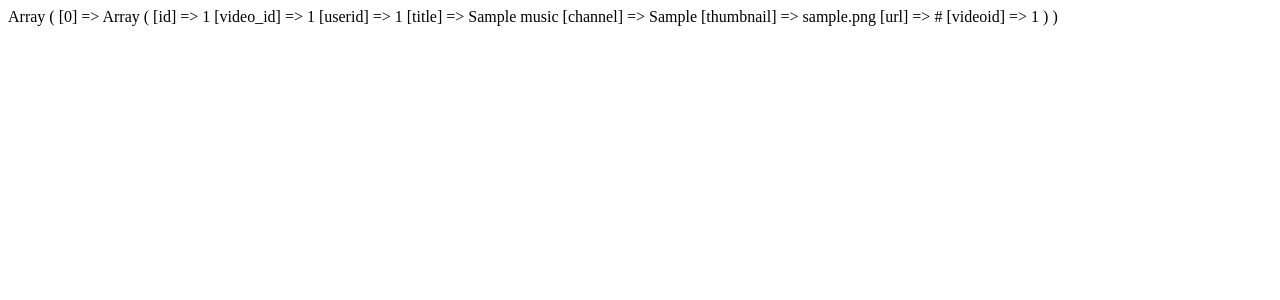
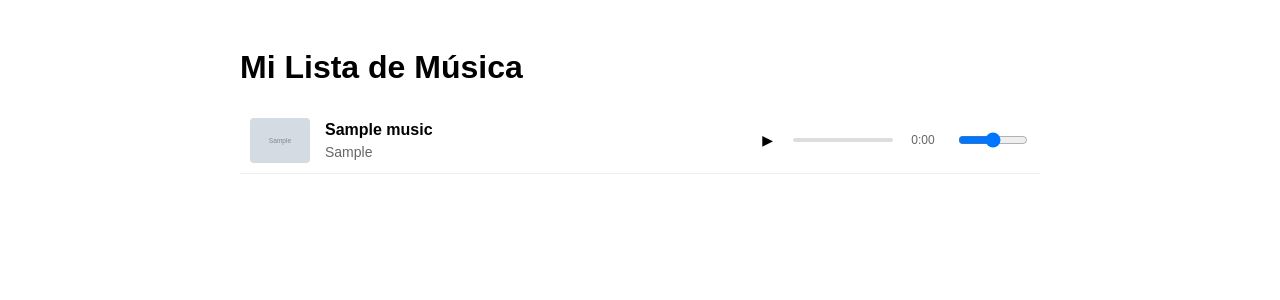
Before and after one commit to pablocisera25/PHP-music-web, a PHP site: page /views/playlist.php in a window 1280 px wide. Shown: the top 300 px of the page. Run offline with PHP 8.4, Linux system fonts and the light colour scheme; tables that the repository leaves empty or names only in its code hold one stand-in row (values such as "Sample post"); grey boxes marked "Sample" are stand-in pictures; data that the repository does not hold is empty.

Commit message:
playlist player and style modified

```diff
--- a/controllers/save_music.php
+++ b/controllers/save_music.php
@@ -44,7 +44,7 @@ try {
 
     echo json_encode([
         'success' => $success,
-        'message' => $success ? 'Guardado exitosamente' : 'No se pudo guardar'
+        'message' => $success ? `Lista de favoritos actualizada. Cancion:{$_POST['title']}` : 'No se pudo guardar'
     ]);
 } catch (Exception $e) {
     echo json_encode([
--- a/public/css/playlist.css
+++ b/public/css/playlist.css
@@ -1,151 +1,111 @@
-body {
+.playlist-container {
+    max-width: 800px;
+    margin: 0 auto;
+    padding: 20px;
     font-family: Arial, sans-serif;
-    background-color: #f9f9f9;
-    padding: 1rem;
+}
+
+.error-message {
+    color: #f44336;
+    padding: 10px;
+    margin-bottom: 20px;
+    background-color: #ffebee;
+    border-radius: 4px;
+}
+
+.music-list {
+    list-style: none;
+    padding: 0;
     margin: 0;
 }
 
-h2 {
-    text-align: center;
-    margin-bottom: 1rem;
+.music-item {
+    display: flex;
+    align-items: center;
+    padding: 10px;
+    border-bottom: 1px solid #eee;
+    transition: background-color 0.3s;
 }
 
-.playlist {
-    list-style: none;
-    padding: 0;
-    max-width: 800px;
-    margin: 0 auto;
-    display: flex;
-    flex-direction: column;
-    gap: 1rem;
+.music-item:hover {
+    background-color: #f5f5f5;
 }
 
-.playlist-item {
+.item-thumbnail {
+    margin-right: 15px;
+}
+
+.item-thumbnail img {
+    width: 60px;
+    height: 45px;
+    object-fit: cover;
+    border-radius: 4px;
+}
+
+.item-info {
+    flex: 1;
+    min-width: 0;
+}
+
+.item-info h3 {
+    margin: 0;
+    font-size: 16px;
+    white-space: nowrap;
+    overflow: hidden;
+    text-overflow: ellipsis;
+}
+
+.item-info p {
+    margin: 5px 0 0;
+    font-size: 14px;
+    color: #666;
+}
+
+.item-player {
     display: flex;
     align-items: center;
-    background-color: #fff;
-    border: 1px solid #ddd;
-    border-radius: 0.75rem;
-    padding: 0.75rem;
-    box-shadow: 0 2px 4px rgba(0,0,0,0.05);
-    transition: transform 0.2s ease;
+    margin-left: 15px;
 }
 
-.playlist-item:hover {
-    transform: scale(1.01);
+.mini-play-btn {
+    background: none;
+    border: none;
+    font-size: 14px;
+    cursor: pointer;
+    padding: 5px 10px;
+    margin-right: 10px;
 }
 
-.playlist-item img {
-    width: 80px;
-    height: 60px;
-    object-fit: cover;
-    border-radius: 0.5rem;
-    margin-right: 1rem;
-}
-
-.playlist-item .start-btn {
-    font-size: 1.2rem;
-    padding: 0.5rem 0.75rem;
-    margin-right: 1rem;
-    background-color: #4CAF50;
-    color: white;
-    border: none;
-    border-radius: 8px;
-    cursor: pointer;
-    transition: background-color 0.2s ease;
-}
-
-.playlist-item .start-btn:hover {
-    background-color: #45a049;
-}
-
-.playlist-item .info {
-    flex-grow: 1;
-}
-
-.playlist-item .info h3 {
-    margin: 0;
-    font-size: 1.1rem;
-    color: #333;
-}
-
-.playlist-item .info p {
-    margin: 0.25rem 0 0;
-    color: #777;
-    font-size: 0.9rem;
-}
-
-/* Contenedor del reproductor */
-#player-container {
-    max-width: 800px;
-    margin: 2rem auto 1rem;
-    background-color: #ffffff;
-    border: 1px solid #ddd;
-    border-radius: 0.75rem;
-    padding: 1rem;
-    box-shadow: 0 2px 6px rgba(0,0,0,0.1);
-}
-
-/* Controles del reproductor */
-.controls {
-    display: flex;
-    align-items: center;
-    gap: 1rem;
-    margin-top: 1rem;
-    justify-content: center;
-    flex-wrap: wrap;
-}
-
-.controls button {
-    background-color: #ffffff;
-    border: 1px solid #ccc;
-    border-radius: 8px;
-    padding: 0.5rem 0.75rem;
-    font-size: 1.2rem;
-    cursor: pointer;
-    transition: background 0.2s ease;
-}
-
-.controls button:hover {
-    background-color: #eee;
-}
-
-.controls button:disabled {
-    opacity: 0.5;
-    cursor: not-allowed;
-}
-
-.controls input[type="range"] {
-    height: 6px;
-    appearance: none;
-    width: 120px;
-    border-radius: 5px;
-    background: #ddd;
-    outline: none;
-}
-
-.controls input[type="range"]::-webkit-slider-thumb {
-    appearance: none;
-    width: 12px;
-    height: 12px;
-    border-radius: 50%;
-    background: #3498db;
+.mini-progress-container {
+    width: 100px;
+    height: 4px;
+    background-color: #ddd;
+    border-radius: 2px;
+    margin-right: 10px;
     cursor: pointer;
 }
 
-.controls input[type="range"]::-moz-range-thumb {
-    width: 12px;
-    height: 12px;
-    border-radius: 50%;
-    background: #3498db;
-    cursor: pointer;
+.mini-progress-bar {
+    height: 100%;
+    width: 0%;
+    background-color: #4285f4;
+    border-radius: 2px;
 }
 
-.player-container {
-    margin-top: 1rem;
-    background-color: #ffffff;
-    border: 1px solid #ddd;
-    border-radius: 0.75rem;
-    padding: 1rem;
-    box-shadow: 0 2px 6px rgba(0,0,0,0.1);
+.mini-time-display {
+    font-size: 12px;
+    color: #666;
+    margin-right: 10px;
+    min-width: 40px;
+    text-align: center;
 }
+
+.mini-volume-control {
+    display: flex;
+    align-items: center;
+}
+
+.mini-volume-slider {
+    width: 70px;
+    margin-left: 5px;
+}
--- /dev/null
+++ b/public/js/playlist-player.js
@@ -0,0 +1,154 @@
+let player;
+let currentVideoId = null;
+let currentPlayingItem = null;
+let updateInterval;
+let isPlayerReady = false;
+
+// Formatear tiempo (segundos a MM:SS)
+function formatTime(seconds) {
+    const mins = Math.floor(seconds / 60);
+    const secs = Math.floor(seconds % 60);
+    return `${mins}:${secs < 10 ? '0' : ''}${secs}`;
+}
+
+// Inicializar el reproductor de YouTube
+function onYouTubeIframeAPIReady() {
+    player = new YT.Player('youtube-player', {
+        height: '0',
+        width: '0',
+        playerVars: {
+            'autoplay': 0,
+            'controls': 0,
+            'disablekb': 1,
+            'modestbranding': 1
+        },
+        events: {
+            'onReady': onPlayerReady,
+            'onStateChange': onPlayerStateChange
+        }
+    });
+}
+
+function onPlayerReady(event) {
+    isPlayerReady = true;
+    player.setVolume(50); // Volumen inicial al 50%
+}
+
+function onPlayerStateChange(event) {
+    if (!currentPlayingItem) return;
+
+    const playBtn = currentPlayingItem.querySelector('.mini-play-btn');
+
+    if (event.data === YT.PlayerState.PLAYING) {
+        playBtn.textContent = '❚❚';
+        startProgressTimer();
+    } else if (event.data === YT.PlayerState.PAUSED) {
+        playBtn.textContent = '▶';
+        stopProgressTimer();
+    } else if (event.data === YT.PlayerState.ENDED) {
+        playBtn.textContent = '▶';
+        stopProgressTimer();
+        resetProgressBar();
+    }
+}
+
+// Actualizar la barra de progreso
+function updateProgress() {
+    if (!currentPlayingItem || !currentVideoId) return;
+
+    const currentTime = player.getCurrentTime();
+    const duration = player.getDuration();
+    const percent = (currentTime / duration) * 100;
+
+    const progressBar = currentPlayingItem.querySelector('.mini-progress-bar');
+    const timeDisplay = currentPlayingItem.querySelector('.mini-time-display');
+
+    progressBar.style.width = percent + '%';
+    timeDisplay.textContent = formatTime(currentTime);
+}
+
+function startProgressTimer() {
+    stopProgressTimer();
+    updateInterval = setInterval(updateProgress, 1000);
+}
+
+function stopProgressTimer() {
+    clearInterval(updateInterval);
+}
+
+function resetProgressBar() {
+    if (!currentPlayingItem) return;
+
+    const progressBar = currentPlayingItem.querySelector('.mini-progress-bar');
+    const timeDisplay = currentPlayingItem.querySelector('.mini-time-display');
+
+    progressBar.style.width = '0%';
+    timeDisplay.textContent = '0:00';
+}
+
+// Manejar la reproducción de un video
+function playVideo(videoId, item) {
+    // Si ya está reproduciendo este video, pausarlo
+    if (currentVideoId === videoId && player.getPlayerState() === YT.PlayerState.PLAYING) {
+        player.pauseVideo();
+        return;
+    }
+
+    // Resetear el botón del item anterior si existe
+    if (currentPlayingItem && currentPlayingItem !== item) {
+        const prevPlayBtn = currentPlayingItem.querySelector('.mini-play-btn');
+        prevPlayBtn.textContent = '▶';
+    }
+
+    // Actualizar el item actual
+    currentPlayingItem = item;
+    currentVideoId = videoId;
+
+    // Si el reproductor está listo, cargar el video
+    if (isPlayerReady) {
+        player.loadVideoById(videoId);
+        player.playVideo();
+    }
+}
+
+// Configurar eventos cuando el DOM esté listo
+document.addEventListener('DOMContentLoaded', function() {
+    // Configurar eventos de los botones de reproducción
+    document.querySelectorAll('.mini-play-btn').forEach(btn => {
+        btn.addEventListener('click', function() {
+            const item = this.closest('.music-item');
+            const videoId = item.getAttribute('data-video-id');
+
+            if (videoId) {
+                playVideo(videoId, item);
+            }
+        });
+    });
+
+    // Configurar barras de progreso
+    document.querySelectorAll('.mini-progress-container').forEach(container => {
+        container.addEventListener('click', function(e) {
+            if (!currentVideoId || !isPlayerReady) return;
+
+            const item = this.closest('.music-item');
+            if (item !== currentPlayingItem) return;
+
+            const rect = this.getBoundingClientRect();
+            const percent = (e.clientX - rect.left) / rect.width;
+            player.seekTo(player.getDuration() * percent, true);
+        });
+    });
+
+    // Configurar controles de volumen
+    document.querySelectorAll('.mini-volume-slider').forEach(slider => {
+        slider.addEventListener('input', function() {
+            if (!isPlayerReady) return;
+
+            const item = this.closest('.music-item');
+            if (item !== currentPlayingItem) return;
+
+            const volume = this.value;
+            player.setVolume(volume);
+        });
+    });
+});
--- a/views/playlist.php
+++ b/views/playlist.php
@@ -1,5 +1,4 @@
 <?php
-
 require_once __DIR__ . '/../controllers/MusicController.php';
 
 $musicController = new MusicController();
@@ -7,11 +6,46 @@ $all_music = [];
 
 try {
     $all_music = $musicController->getAllMusics();
-
-    print_r($all_music);
-
-    exit;
 } catch (Exception $e) {
     $error_message = $e->getMessage();
 }
 ?>
+
+<link rel="stylesheet" href="/public/css/playlist.css">
+
+<div class="playlist-container">
+    <h1>Mi Lista de Música</h1>
+
+    <?php if (!empty($error_message)): ?>
+        <div class="error-message"><?= htmlspecialchars($error_message) ?></div>
+    <?php endif ?>
+
+    <ul class="music-list">
+        <?php foreach ($all_music as $music): ?>
+            <li class="music-item" data-video-id="<?= $music['video_id'] ?>">
+                <div class="item-thumbnail">
+                    <img src="<?= $music['thumbnail'] ?>" alt="<?= htmlspecialchars($music['title']) ?>">
+                </div>
+                <div class="item-info">
+                    <h3><?= htmlspecialchars($music['title']) ?></h3>
+                    <p><?= htmlspecialchars($music['channel']) ?></p>
+                </div>
+                <div class="item-player">
+                    <button class="mini-play-btn">▶</button>
+                    <div class="mini-progress-container">
+                        <div class="mini-progress-bar"></div>
+                    </div>
+                    <div class="mini-time-display">0:00</div>
+                    <div class="mini-volume-control">
+                        <input type="range" class="mini-volume-slider" min="0" max="100" value="50">
+                    </div>
+                </div>
+            </li>
+        <?php endforeach ?>
+    </ul>
+</div>
+
+<div id="youtube-player" style="display: none;"></div>
+
+<script src="https://www.youtube.com/iframe_api"></script>
+<script src="/public/js/playlist-player.js"></script>
```
Also changed, not shown: public/js/player_card.js (+99 -9 lines), php_database.sqlite.
